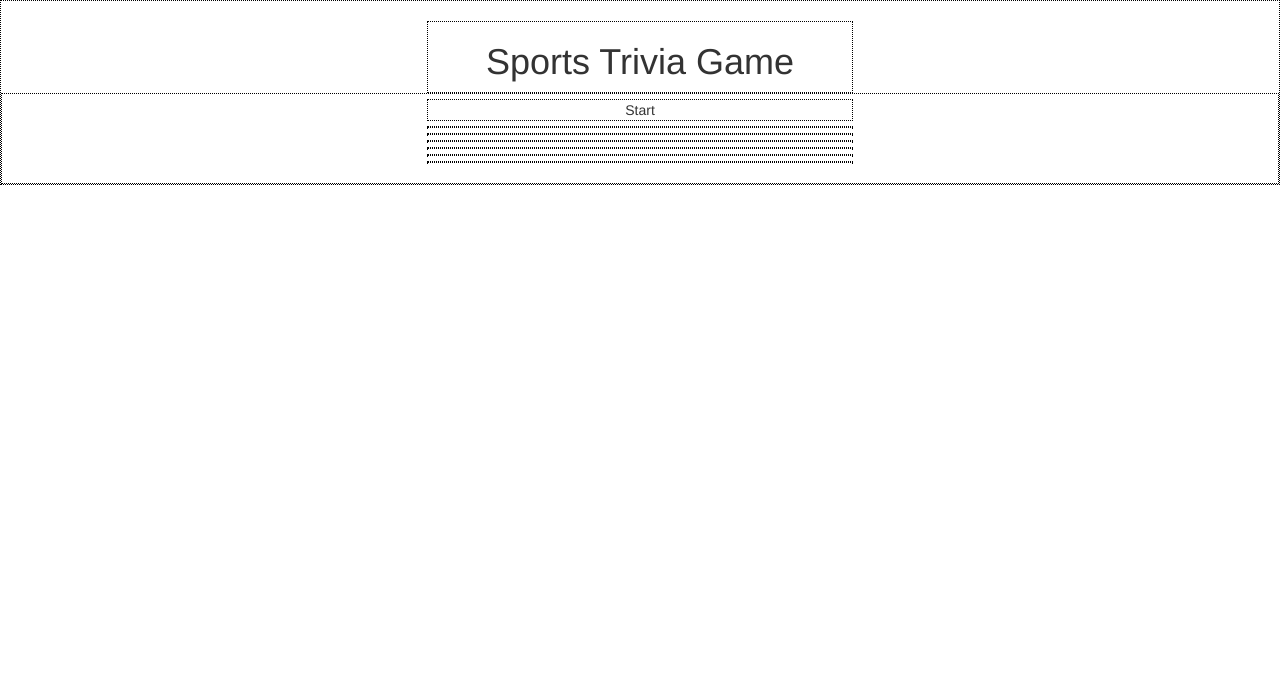
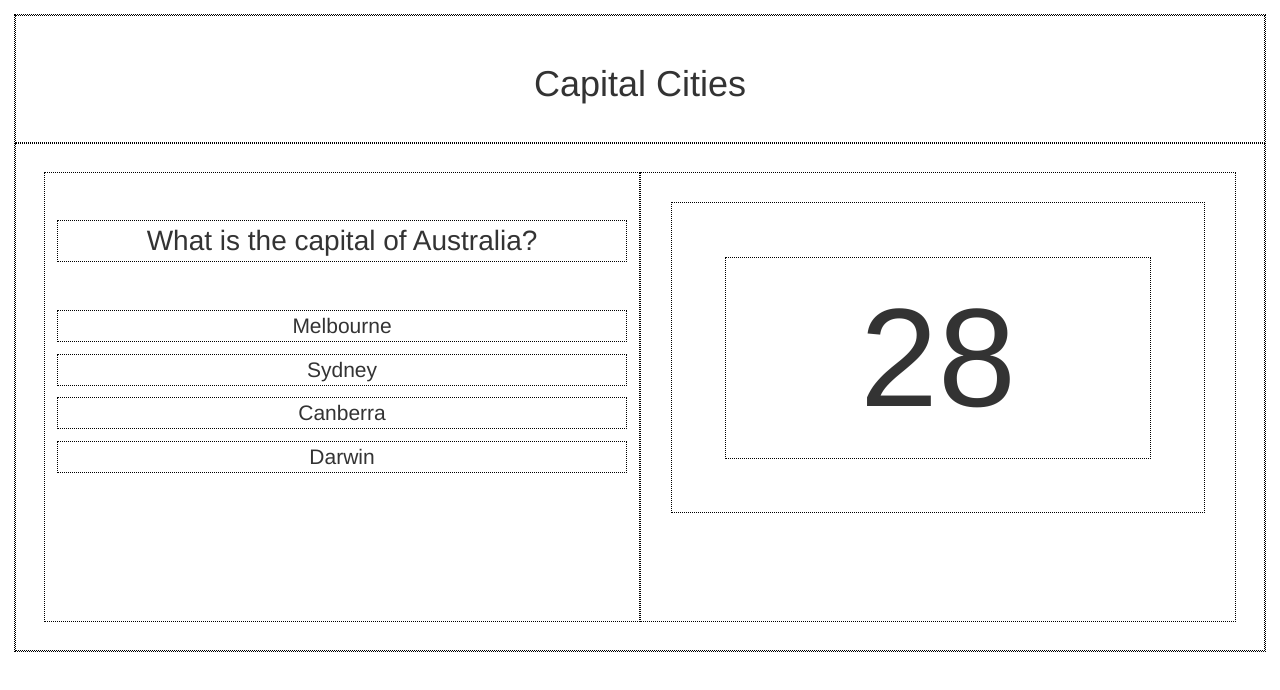
Before and after one commit to djlowes/trivia-game, a plain HTML site: page index.html in a window 1280 px wide. Both pictures are taken after a click on the element "Start". Drawn offline with nearby package versions, Linux system fonts and the light colour scheme.

Commit message:
main finished

```diff
--- a/assets/css/style.css
+++ b/assets/css/style.css
@@ -1,85 +1,146 @@
 body {
   border: 1px black dotted;
+  margin: 1em;
 }
 
-#header {
-  height: 20%;
-  margin-left: 33.33%;
-  margin-right: 33.33%;
+#header, #footer {
+  display: block;
+  min-height: 20%;
   border: 1px black dotted;
   text-align: center;
-  margin-top: 20px;
 }
 
-#body-wrap {
+#main {
   border: 1px black dotted;
+  display: -webkit-flex;
+  display: flex;
+  -webkit-flex-flow: row;
+  flex-flow: row;
+  flex-direction: row
+
+}
+
+#header,
+#footer,
+#main {
+  padding: 2em;
+}
+
+.column {
+  height: 100%;
+  display: flex;
+  flex-direction: column;
+}
+
+#left {
+  border: 1px black dotted;
+  width: 100%;
+  min-height: 450px;
+  display: none;
+}
+
+#right {
+  border: 1px black dotted;
+  width: 100%;
+  min-height: 100%;
 }
 
 #question {
   height: 10%;
-  margin-left: 33.33%;
-  margin-right: 33.33%;
+  margin-left: 2%;
+  margin-right: 2%;
   border: 1px black dotted;
   text-align: center;
-  margin-top: 5px;
-  margin-bottom: 5px;
+  margin-top: 8%;
+  margin-bottom: 8%;
+  font-size: 2em;
 }
 
-#start {
-/*  NEED TO WORK ON DISPLAY NONE HERE */
-margin-left: 33.33%;
-margin-right: 33.33%;
-border: 1px black dotted;
-text-align: center;
-margin-top: 5px;
-margin-bottom: 5px;
-}
 
 #q1 {
   height: 10%;
-  margin-left: 33.33%;
-  margin-right: 33.33%;
+  margin-left: 2%;
+  margin-right: 2%;
   border: 1px black dotted;
   text-align: center;
-  margin-top: 5px;
-  margin-bottom: 5px;
+  margin-top: 2%;
+  margin-bottom: 2%;
+  font-size: 1.5em;
 }
 
 #q2 {
   height: 10%;
-  margin-left: 33.33%;
-  margin-right: 33.33%;
+  margin-left: 2%;
+  margin-right: 2%;
   border: 1px black dotted;
   text-align: center;
-  margin-top: 5px;
-  margin-bottom: 5px;
+  margin-top: 2%;
+  margin-bottom: 2%;
+  font-size: 1.5em;
 }
 
 #q3 {
   height: 10%;
-  margin-left: 33.33%;
-  margin-right: 33.33%;
+  margin-left: 2%;
+  margin-right: 2%;
   border: 1px black dotted;
   text-align: center;
-  margin-top: 5px;
-  margin-bottom: 5px;
+  margin-top: 2%;
+  margin-bottom: 2%;
+  font-size: 1.5em;
 }
 
 #q4 {
   height: 10%;
-  margin-left: 33.33%;
-  margin-right: 33.33%;
+  margin-left: 2%;
+  margin-right: 2%;
   border: 1px black dotted;
   text-align: center;
-  margin-top: 5px;
-  margin-bottom: 5px;
+  margin-top: 2%;
+  margin-bottom: 2%;
+  font-size: 1.5em;
+}
+
+#right {
+  border: 1px black dotted;
+  width: 100%;
+  min-height: 450px;
+  display: none;
+}
+
+#timerwrap {
+  height: 90%;
+  width: 90%;
+  margin-left: 5%;
+  margin-right: 5%;
+  margin-top: 5%;
+  margin-bottom: 5%;
+  border: 1px black dotted;
+
 }
 
 #timer {
-  height: 20%;
-  margin-left: 33.33%;
-  margin-right: 33.33%;
+  height: 80%;
+  width: 80%;
+  margin-left: 10%;
+  margin-right: 10%;
+  margin-top: 10%;
+  margin-bottom: 10%;
   border: 1px black dotted;
   text-align: center;
-  margin-bottom: 20px;
+  font-size: 10em;
+
 }
+
+#result {
+  display: hidden;
+  height: 80%;
+  width: 80%;
+  margin-left: 10%;
+  margin-right: 10%;
+  margin-top: 10%;
+  margin-bottom: 10%;
+  border: 1px black dotted;
+  text-align: center;
+
+}
--- a/assets/javascript/app.js
+++ b/assets/javascript/app.js
@@ -1,16 +1,3 @@
-//3. // Create a function that -
-//      3.1 // Loops through the Object Array to pull out each object.key index
-//      3.2 // Then it appends/adds the question to the innerHTML of Div Object and the index value of string answers to another div element (maybe buttons)
-//      3.3 // And sets a time limit to 30seconds for the user to choose a response, which is appended to div element as countdown clock
-//      3.4 // If the user does not choose a response then -
-//          3.41 // Call new function with Time limit of 5 seconds that append/add the Word 'Loser' to html div, play loser Audio and add++ to variable lossCount and add right answer to element ID
-//      3.5 // Else if user chooses a response that != the answer value of the object key:
-//          3.51 // Call new function with Time limit of 5 seconds that append/add the Word 'Loser' to html div, play loser Audio and add++ to variable lossCount
-//      3.6 // Else if user chooses a response that == the answer of the vaue in the object key:
-//          3.52 // Call new function with time limit of 5 seconds that appends/add the word 'Winner' to html div, play winner Audio and add++ to variable winCount
-//4. // When the function has looped through all of the object.key questions, display final screen which appends the winCount and lossCount and adds a start button which
-  // sets the win/loss count variables to zero and calls the game() function
-
 $(document).ready(function() {
 
 var triviaQuestions = [
@@ -116,66 +103,90 @@ var triviaQuestions = [
 	}
 ];
 
-var countDown = 30
+var questionCount = 0
+var countDown = 30;
 var intervalId;
 var winCount = 0;
+var loseCount = 0;
 var unanswerCount = 0;
-var loseCount = 0;
-//var isClicked = $(".qs").on("click");
-//var userGuess = ""
 
-$("#start").on("click", function() {
-	$("#start").hide();
-	showQuestions();
-	intervalId = setInterval(decrement, 1000);
+
+$("#footer").on("click", function() {
+		$("#footer").hide();
+		$("#left").show();
+		$("#right").show();
+		showQuestions();
 });
 
+
 function showQuestions() {
-  for (i=0; i<triviaQuestions.length; i++) {
-		$("#question").html(triviaQuestions[i].question);
-		$("#q1").html(triviaQuestions[i].answers.a);
-		$("#q2").html(triviaQuestions[i].answers.b);
-		$("#q3").html(triviaQuestions[i].answers.c);
-		$("#q4").html(triviaQuestions[i].answers.d);
-		console.log(triviaQuestions[i].answers.b)
-		clickFunction();
-		// HOW CAN I LOOP THROUGH THIS ARRAY SO THAT AFTER AN ONCLICK EVENT IT MOVES TO THE NEXT VALUE IN THE ARRAY
+		runClock();
+		$("#timer").show();
+		$("#result").hide();
+		$("#question").html(triviaQuestions[questionCount].question);
+		$("#q1").html(triviaQuestions[questionCount].answers.a);
+		$("#q2").html(triviaQuestions[questionCount].answers.b);
+		$("#q3").html(triviaQuestions[questionCount].answers.c);
+		$("#q4").html(triviaQuestions[questionCount].answers.d);
 }
 
-	function clickFunction () {
-			$(".qs").on("click", function() {
-		if ($(this).attr("value") === triviaQuestions[0].correctAnswer) {
-			return
-			}
- });
+
+$(".qs").on("click", function() {
+userGuess = $(this).attr("value");
+	if (userGuess === triviaQuestions[questionCount].correctAnswer) {
+		winCount++;
+		clearInterval(intervalId);
+		setTimeout(correct, 4000);
+	} else {
+		loseCount++;
+		clearInterval(intervalId);
+		setTimeout(incorrect, 4000);
+	}
+});
+
+function runClock(){
+	intervalId = setInterval(decrement, 1000);
 }
-}
-
 
 function decrement() {
   countDown--;
   $("#timer").html(countDown);
     if (countDown === 0) {
-			incorrect();
-      next();
-        alert("Time Up!");
+		unanswerCount++
+		$("#timer").hide()
+			$("#timerwrap").html("You are out of time!!");
+        	console.log("Out of time");
+			stop();
       }
     }
 
-function next() {
-  clearInterval(intervalId);
-}
-
-function incorrect() {
-
-}
-
-function correct() {
-
+function stop() {
+	running = false;
+	clearInterval(intervalId);
+	showQuestions()
 }
 
 
+var correct = function() {
+	//$(this).find('div').css("background-color", "yellow");
+	$("#timer").hide()
+	$("#result").show();
+	$("#result").html("Well done, you guessed correct!");
+	console.log("Correct Guess")
+	questionCount++
+	countDown = 30
+	showQuestions();
+}
+
+var incorrect = function () {
+	$("#timer").hide()
+	$("#result").show();
+	$("#result").html("You Guessed Wrong");
+	console.log("Wrong Guess")
+	questionCount++
+	countDown = 30
+	showQuestions();
+}
 
 
-
-})
+});
--- a/index.html
+++ b/index.html
@@ -2,24 +2,31 @@
 <html lang="en">
   <head>
     <meta charset="utf-8">
-    <title>Sports Trivia Game</title>
+    <title>Capital Cities</title>
     <meta name="viewport" content="width=device-width, initial-scale=1">
     <link rel="stylesheet" href="https://maxcdn.bootstrapcdn.com/bootstrap/3.3.7/css/bootstrap.min.css" integrity="sha384-BVYiiSIFeK1dGmJRAkycuHAHRg32OmUcww7on3RYdg4Va+PmSTsz/K68vbdEjh4u" crossorigin="anonymous">
     <link href='assets/css/style.css' rel='stylesheet' type='text/css'>
   </head>
   <body>
-      <div id="header"><h1>Sports Trivia Game</h1></div>
-        <div id="body-wrap">
-          <div id ="start">Start</div>
+      <div id="header"><h1>Capital Cities</h1></div>
+        <div id="main">
 
 <!-- After start button is pressed, display game -->
+        <div id="left" class="column">
           <div id="question"></div>
           <div id="q1" value="a" class="qs"></div>
           <div id="q2" value="b" class="qs"></div>
           <div id="q3" value="c" class="qs"></div>
           <div id="q4" value="d" class="qs"></div>
+        </div>
+        <div id ="right" class="column">
+          <div id="timerwrap">
             <div id ="timer"></div>
+            <div id ="result"></div>
+          </div>
         </div>
+      </div>
+        <div id ="footer">Start</div>
 
   <script src="https://code.jquery.com/jquery-3.2.1.js" integrity="sha256-DZAnKJ/6XZ9si04Hgrsxu/8s717jcIzLy3oi35EouyE=" crossorigin="anonymous"></script>
   <script src="https://maxcdn.bootstrapcdn.com/bootstrap/3.3.7/js/bootstrap.min.js" integrity="sha384-Tc5IQib027qvyjSMfHjOMaLkfuWVxZxUPnCJA7l2mCWNIpG9mGCD8wGNIcPD7Txa" crossorigin="anonymous"></script>
```
